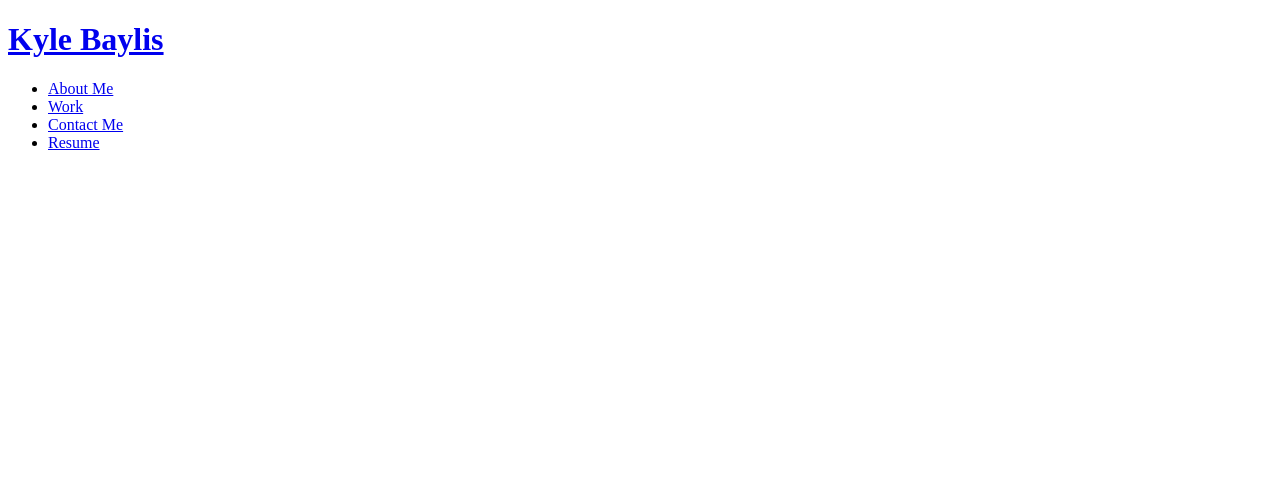
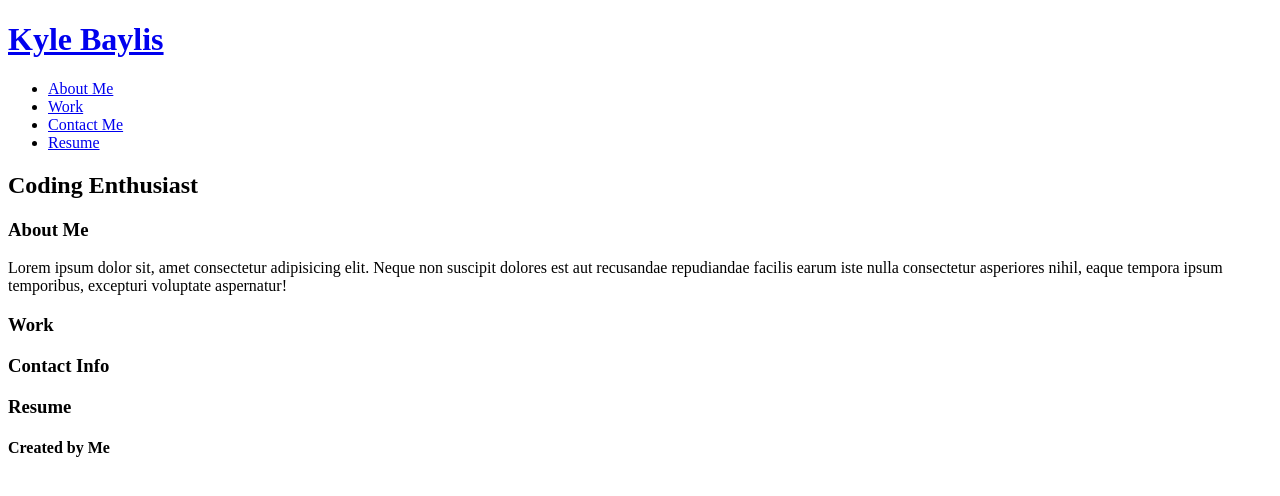
Before and after one commit to kylebaylis/challenge2, a plain HTML site: page index.html in a window 1280 px wide. Drawn offline with Linux system fonts and the light colour scheme.

Commit message:
added basic html for each section

```diff
--- a/index.html
+++ b/index.html
@@ -17,13 +17,13 @@
             <nav>
                 <ul>
                     <li>
-                        <a href="#aboutMe">About Me</a>
+                        <a href="#aboutme">About Me</a>
                     </li>
                     <li>
                         <a href="#work">Work</a>
                     </li>
                     <li>
-                        <a href="#contactMe">Contact Me</a>
+                        <a href="#contactme">Contact Me</a>
                     </li>
                     <li>
                         <a href="#resume">Resume</a>
@@ -32,7 +32,40 @@
             </nav>
         </header>
 
+        <!-- hero between nav and about me -->
+        <section class="hero">
+            <div class="subtitle">
+                <h2>Coding Enthusiast</h2>
+            </div>
+        </section>
 
+        <!-- About me -->
+        <section class="aboutme">
+            <h3>About Me</h3>
+            <p>
+                Lorem ipsum dolor sit, amet consectetur adipisicing elit. Neque non suscipit dolores est aut recusandae repudiandae facilis earum iste nulla consectetur asperiores nihil, eaque tempora ipsum temporibus, excepturi voluptate aspernatur!
+            </p>
+        </section>
+
+        <!-- work section -->
+        <section class="work">
+            <h3>Work</h3>
+        </section>
+
+        <!-- contact me -->
+        <section class="contact">
+            <h3>Contact Info</h3>
+        </section>
+
+        <!-- resume -->
+        <section class="resume">
+            <h3>Resume</h3>
+        </section>
+
+        <!-- footer -->
+        <footer>
+            <h4>Created by Me</h4>
+        </footer>
 
     </body>
 </html>
```
